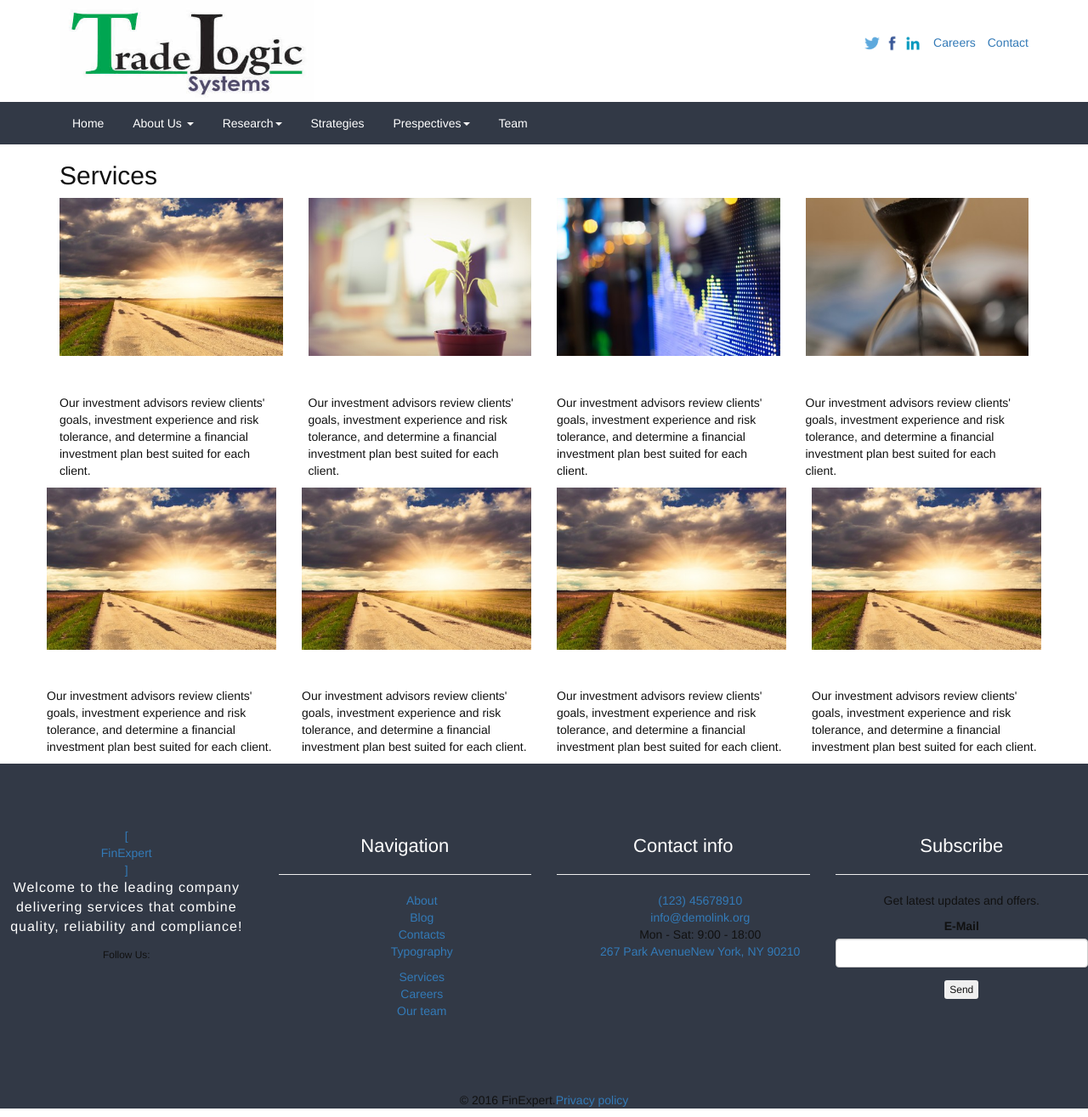
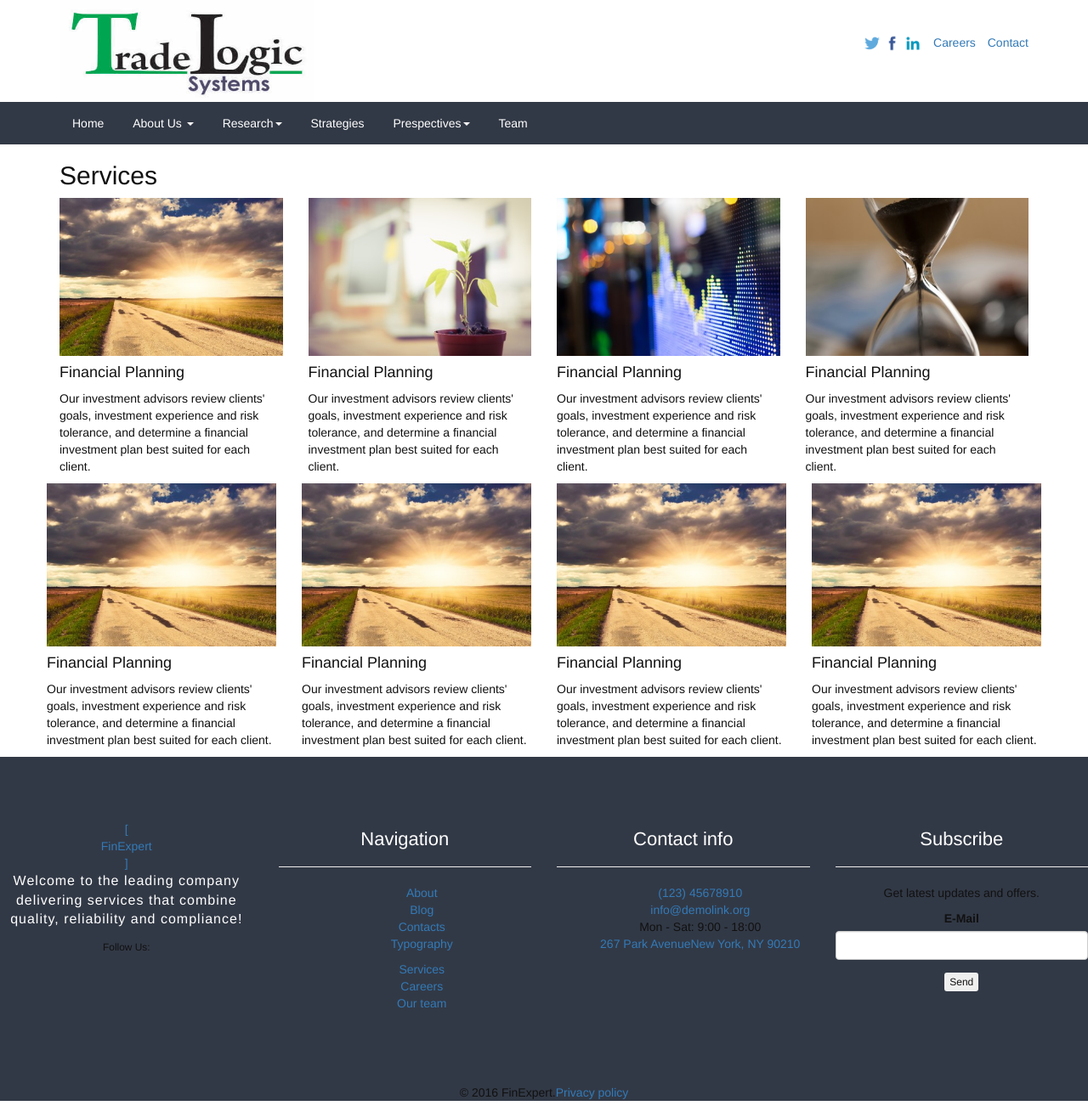
Before and after one commit to sm-main/tradeLogic, a Jekyll site: the page built from strategies.html, in a window 1280 px wide. Shown: the whole page at 85% size. Built offline with Jekyll 4.4.1, drawn with Linux system fonts in a browser that asks for light colours.

```diff
--- a/_sass/footer/_footer.scss
+++ b/_sass/footer/_footer.scss
@@ -14,7 +14,7 @@
   color: #fff;
   letter-spacing: 1px;
 }
-.col-sm-3
+.shell > .row > .col-sm-3
 {
   h4
   {
```
